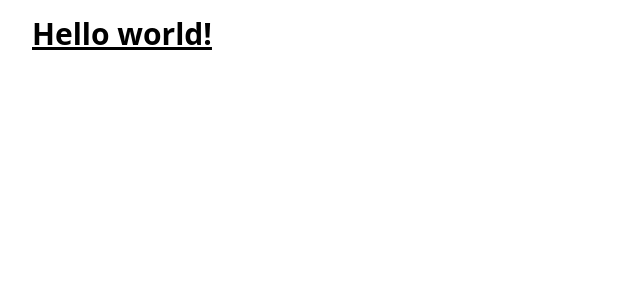
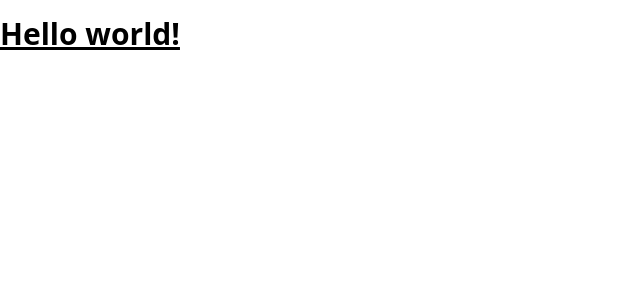
Before and after one commit to edizyurdakul/nextjs-firebase-authentication, a Next.js app: page / in a window 1280 px wide. Shown: the top 300 px of the page, without its empty margins (0-640 px from the left). Built offline with nearby package versions, Linux system fonts and the light colour scheme.

Commit message:
Add eslint config, and clear errors

```diff
--- a/pages/index.tsx
+++ b/pages/index.tsx
@@ -1,11 +1,9 @@
 import type { NextPage } from 'next'
 import Head from 'next/head'
-import Image from 'next/image'
-import styles from '../styles/Home.module.css'
 
 const Home: NextPage = () => {
   return (
-    <div className={styles.container}>
+    <div>
       <Head>
         <title>Create Next App</title>
         <meta name="description" content="Generated by create next app" />
```
Also changed, not shown: .eslintrc.json.
